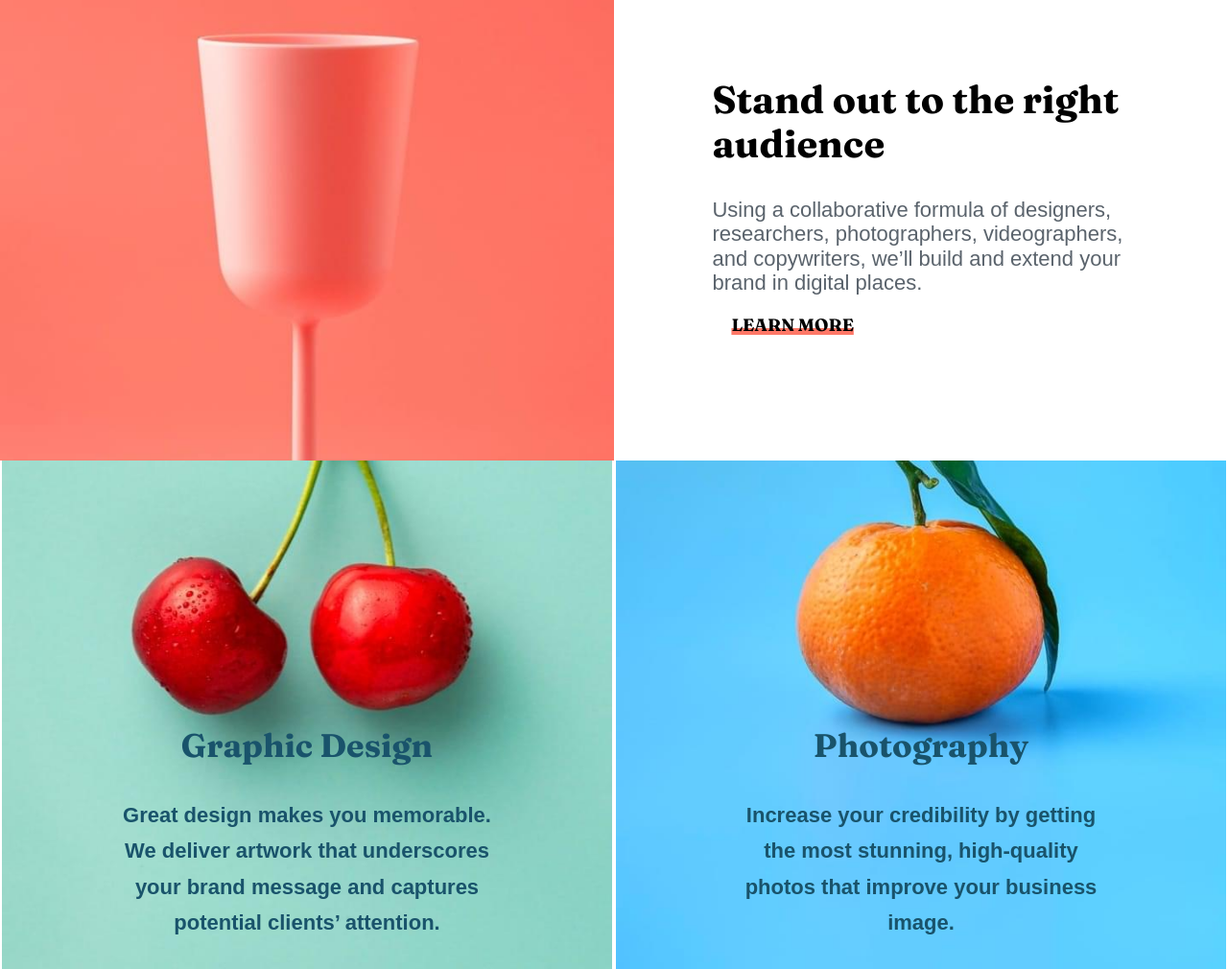
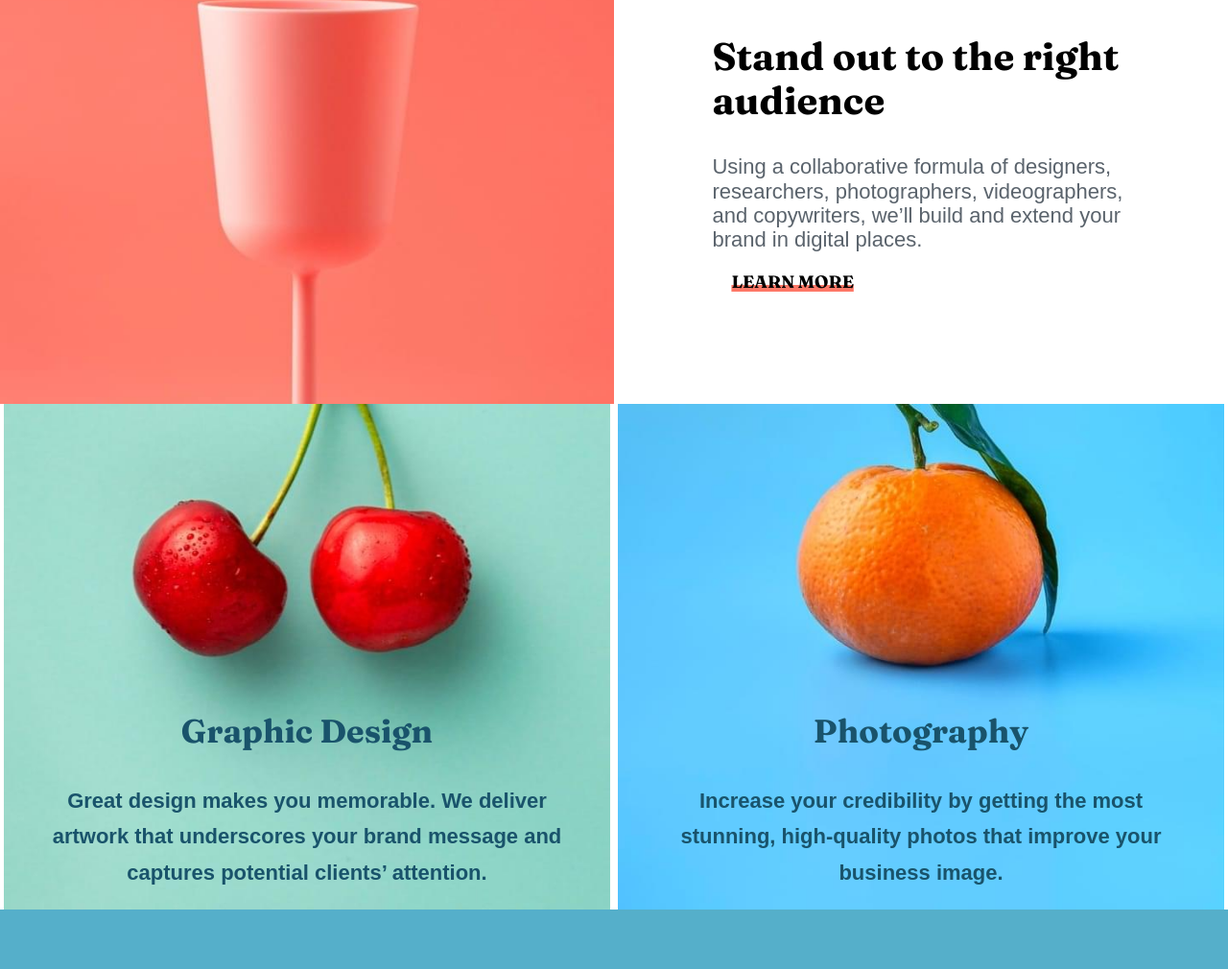
Before and after one commit to AlejandroCuriel/Sunnyside-Agency, a website: page index.html in a window 1280 px wide. Shown: the part 1446-2456 px from the top of the page at 96% size. After the commit the page ends 2394 px from the top, so only its background shows below. Drawn offline with Linux system fonts and the light colour scheme.

Commit message:
agregar nuevo mediaquery

```diff
--- a/src/scss/base/_globals.scss
+++ b/src/scss/base/_globals.scss
@@ -18,7 +18,7 @@ a {
   text-decoration: none;
 }
 
-@include desktop {
+@include laptop {
   h1 {
     font-size: 4.5rem;
   }
--- a/src/scss/layout/_main-content.scss
+++ b/src/scss/layout/_main-content.scss
@@ -104,15 +104,24 @@
     @include tablet {
       margin: auto auto 2rem auto;
       text-align: center;
-      width: 90%;
+      width: 100%;
+      font-size: 1.6rem;
 
       p {
         margin: 0 auto;
       }
     }
 
+    @include laptop {
+      width: 100%;
+      p {
+        width: 85%;
+        margin: 0 auto;
+      }
+    }
+
     @include desktop {
-      margin: auto auto 3rem auto;
+      margin: auto auto 10rem auto;
 
       p {
         width: 70%;
@@ -151,6 +160,11 @@
     height: 41.7vw;
   }
 
+  @include laptop {
+    align-items: flex-start;
+    height: 41.2vw;
+  }
+
   @include desktop {
     align-items: flex-start;
     height: 41.4vw;
--- a/src/scss/utils/_mixin.scss
+++ b/src/scss/utils/_mixin.scss
@@ -10,6 +10,12 @@
   }
 }
 
+@mixin laptop {
+  @media (min-width: $laptop) {
+    @content;
+  }
+}
+
 @mixin desktop {
   @media (min-width: $desktop) {
     @content;
--- a/src/scss/utils/_variables.scss
+++ b/src/scss/utils/_variables.scss
@@ -23,6 +23,7 @@ $bolder: 900;
 $regular: 600;
 
 //Media Queries
-$desktop: 1200px;
+$desktop: 1600px;
+$laptop: 1200px;
 $phone: 360px;
 $tablet: 768px;
```
Also changed, not shown: build/css/app.css.
